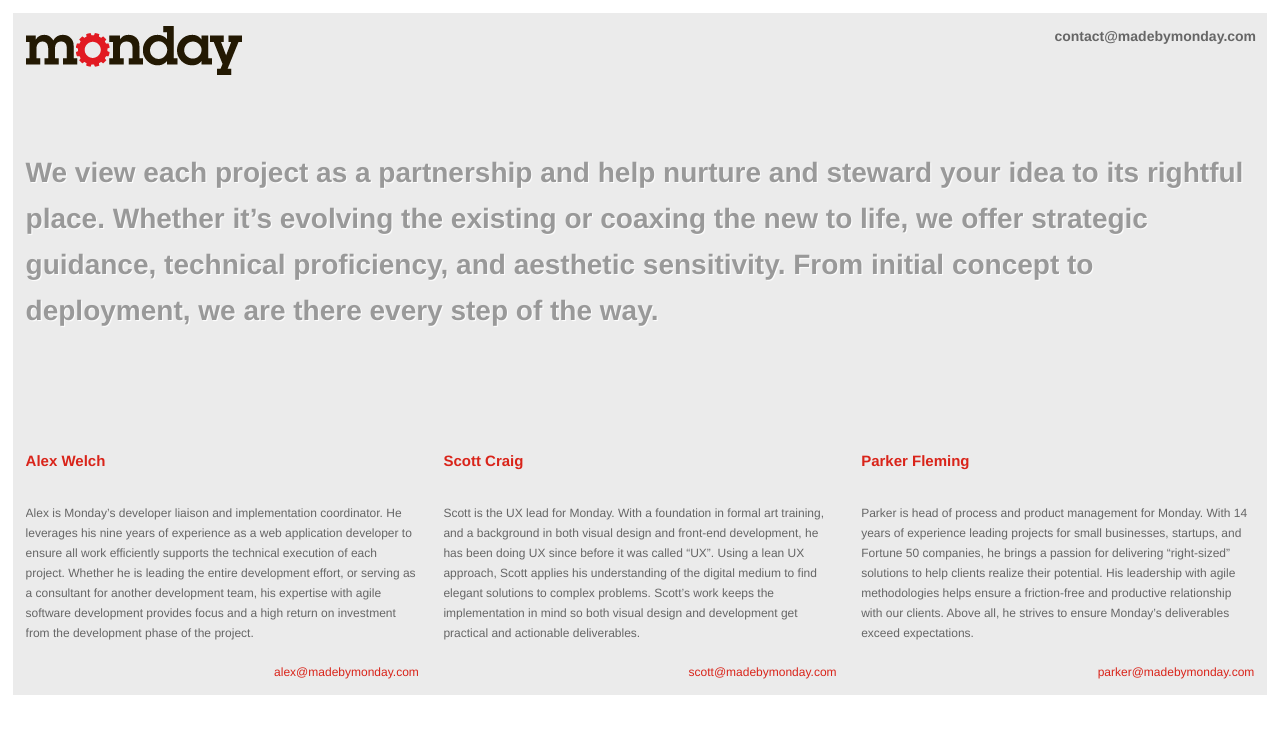
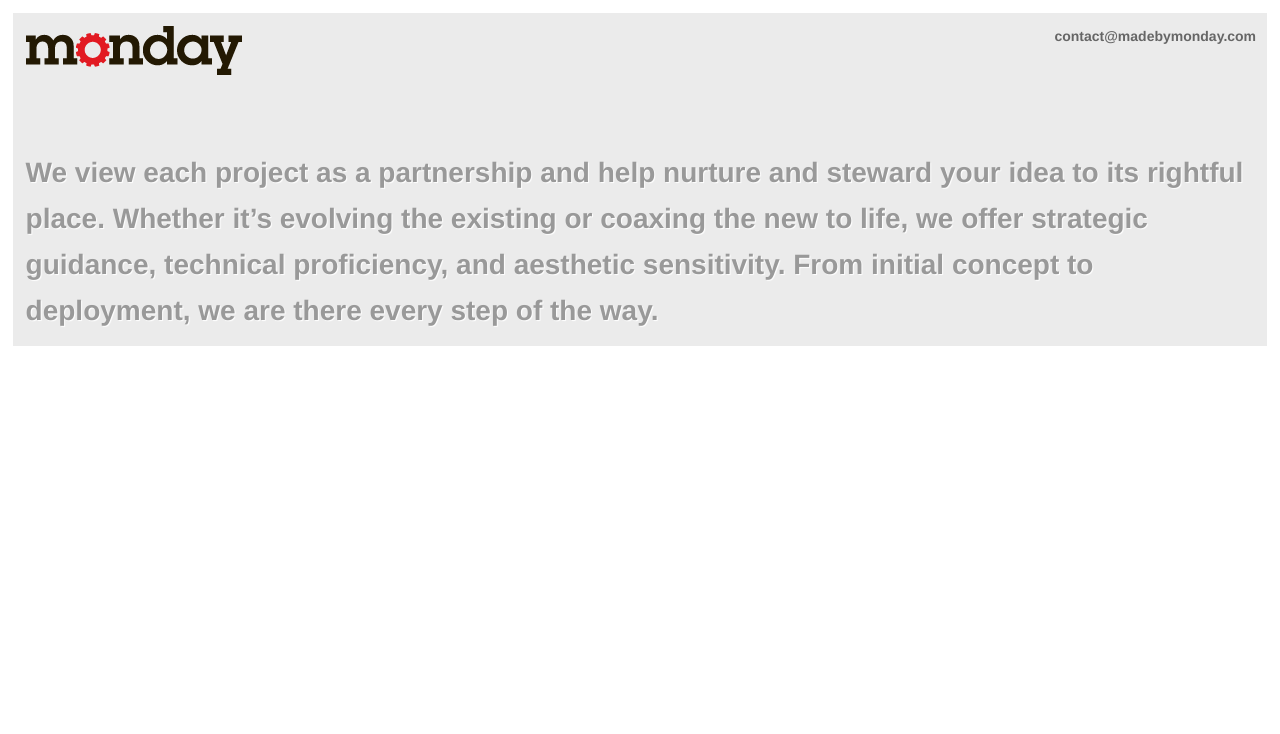
Before and after one commit to madebymonday/tmp_site, a plain HTML site: page index.html in a window 1280 px wide. Drawn offline with nearby package versions, Linux system fonts and the light colour scheme.

Commit message:
remove profiles

```diff
--- a/index.html
+++ b/index.html
@@ -19,30 +19,6 @@
       <p class="intro">
         We view each project as a partnership and help nurture and steward your idea to its rightful place. Whether it’s evolving the existing or coaxing the new to life, we offer strategic guidance, technical proficiency, and aesthetic sensitivity. From initial concept to deployment, we are there every step of the way.
       </p>
-
-      <div class="bios">
-        <div class="bio">
-          <h3>Alex Welch</h3>
-          <p>Alex is Monday’s developer liaison and implementation coordinator. He leverages his nine years of experience as a web application developer to ensure all work efficiently supports the technical execution of each project. Whether he is leading the entire development effort, or serving as a consultant for another development team, his expertise with agile software development provides focus and a high return on investment from the development phase of the project.</p>
-          <div class="contact">
-            <a class="email" href="mailto:&#x61;&#x6C;&#x65;&#x78;&#x40;&#x6D;&#x61;&#x64;&#x65;&#x62;&#x79;&#x6D;&#x6F;&#x6E;&#x64;&#x61;&#x79;&#x2E;&#x63;&#x6F;&#x6D;">alex@madebymonday.com</a>
-          </div>
-        </div>
-        <div class="bio">
-          <h3>Scott Craig</h3>
-          <p>Scott is the UX lead for Monday. With a foundation in formal art training, and a background in both visual design and front-end development, he has been doing UX since before it was called “UX”. Using a lean UX approach, Scott applies his understanding of the digital medium to find elegant solutions to complex problems. Scott’s work keeps the implementation in mind so both visual design and development get practical and actionable deliverables.</p>
-          <div class="contact">
-            <a class="email" href="mailto:&#x73;&#x63;&#x6F;&#x74;&#x74;&#x40;&#x6D;&#x61;&#x64;&#x65;&#x62;&#x79;&#x6D;&#x6F;&#x6E;&#x64;&#x61;&#x79;&#x2E;&#x63;&#x6F;&#x6D;">scott@madebymonday.com</a>
-          </div>
-        </div>
-        <div class="bio">
-          <h3>Parker Fleming</h3>
-          <p>Parker is head of process and product management for Monday. With 14 years of experience leading projects for small businesses, startups, and Fortune 50 companies, he brings a passion for delivering “right-sized” solutions to help clients realize their potential. His leadership with agile methodologies helps ensure a friction-free and productive relationship with our clients. Above all, he strives to ensure Monday’s deliverables exceed expectations.</p>
-          <div class="contact">
-            <a class="email" href="mailto:&#x70;&#x61;&#x72;&#x6B;&#x65;&#x72;&#x40;&#x6D;&#x61;&#x64;&#x65;&#x62;&#x79;&#x6D;&#x6F;&#x6E;&#x64;&#x61;&#x79;&#x2E;&#x63;&#x6F;&#x6D;">parker@madebymonday.com</a>
-          </div>
-        </div>
-      </div>
     </div>
     <script type="text/javascript">
 
```
